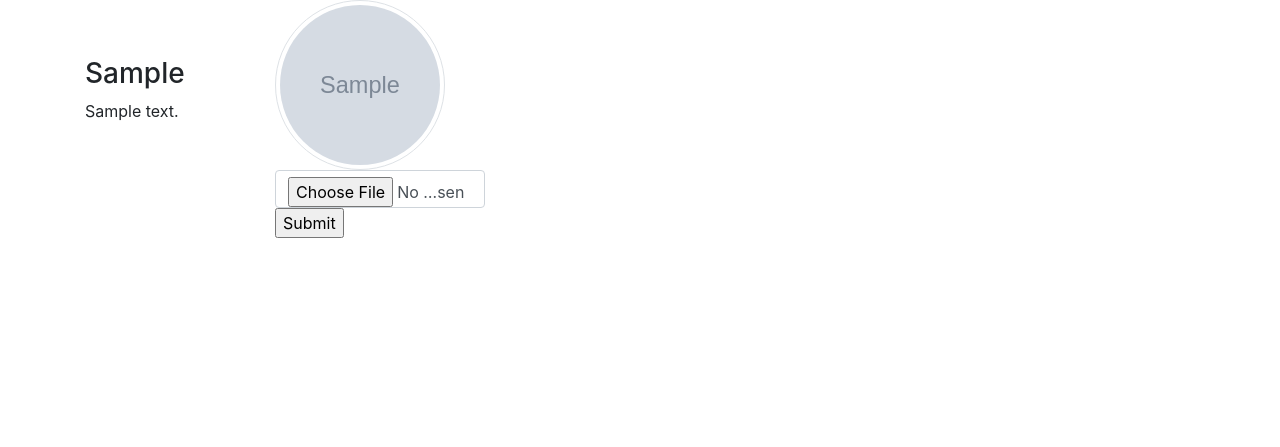
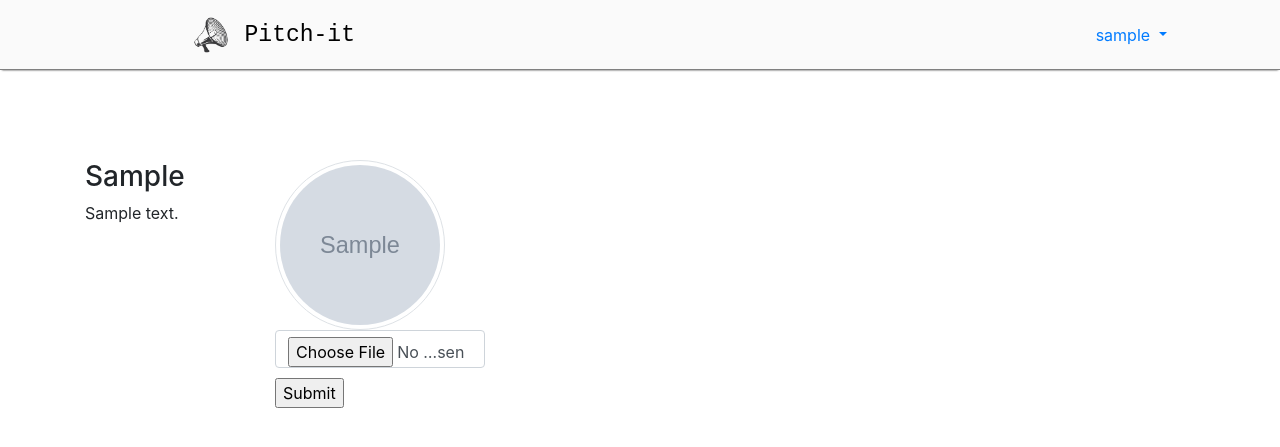
Before and after one commit to andyjohn23/pitches, a Flask app: a page that uses app/templates/profile/profile.html in a window 1280 px wide. Shown: the top 447 px of the page. Run offline with Flask 2, Linux system fonts and the light colour scheme; a user stored in the database is signed in; tables that the repository leaves empty hold one stand-in row (values such as "Sample post"); grey boxes marked "Sample" are stand-in pictures; some libraries are stand-ins or nearby versions.

Commit message:
updated files

```diff
--- a/app/templates/profile/profile.html
+++ b/app/templates/profile/profile.html
@@ -1,10 +1,38 @@
 {% extends 'base.html'%}
 
 {% block content %}
+<div class="container-fluid flex flex-column" style="margin: 0; padding: 0;">
+    <nav class="navbar fixed-top navbar-expand">
+        <a class="navbar-brand" href="/category">
+            <img src="/static/images/pitch-logo.png" alt="logo" />
+            <span>Pitch-it</span>
+        </a>
+
+        <div class="collapse navbar-collapse" id="navbarSupportedContent">
+            <ul class="navbar-nav ml-auto" style="margin-right: 10%;">
+                {% if current_user.is_authenticated %}
+                <li class="nav-item dropdown">
+                    <a class="nav-link dropdown-toggle" href="#" id="navbarDropdown" role="button"
+                        data-toggle="dropdown" aria-haspopup="true" aria-expanded="false">
+                        {{current_user.username}}
+                    </a>
+                    <div class="dropdown-menu" aria-labelledby="navbarDropdown">
+                        <a class="dropdown-item" href="{{url_for('main.new_pitch')}}">Pitch</a>
+                        <a class="dropdown-item"
+                            href="{{url_for('main.profile',uname=current_user.username)}}">Account</a>
+                        <a class="dropdown-item" href="{{url_for('auth.logout')}}">Logout</a>
+                    </div>
+                </li>
+                {% else %}
+
+                {%endif%}
+            </ul>
+        </div>
+    </nav>
     <div class="container">
         <div class="row">
             <!-- displaying  Username-->
-        <div class="col-md-2" style="margin-top: 5%;">
+            <div class="col-md-2" style="margin-top: 14%;">
                 <h3> {{user.username| capitalize}} </h3>
 
                 <!--Displaying user bio-->
@@ -16,10 +44,11 @@
             </div>
 
             <!--Display profile photo-->
-        <div class="col-md-4">
+            <div class="col-md-4" style="margin-top: 14%;">
                 {% if user.profile_pic_path %}
 
-            <img src="{{url_for('static',filename=user.profile_pic_path)}}" alt="" class="img-thumbnail" style="border-radius: 50%; width:170px; height: 170px; object-fit: cover;">
+                <img src="{{url_for('static',filename=user.profile_pic_path)}}" alt="" class="img-thumbnail"
+                    style="border-radius: 50%; width:170px; height: 170px; object-fit: cover;">
 
                 {%else%}
                 <p>No profile picture</p>
@@ -31,10 +60,11 @@
                     enctype="multipart/form-data">
 
                     <input type="file" name="photo" class="form-control" required style="width: 210px;">
-                <input type="submit">
+                    <input type="submit" style="margin-top: 3%;">
                 </form>
                 {% endif %}
             </div>
         </div>
     </div>
+</div>
 {% endblock %}
```
Also changed, not shown: app/static/photos/back.jpg (added). Lines whose indentation alone changed are shown as unchanged.
